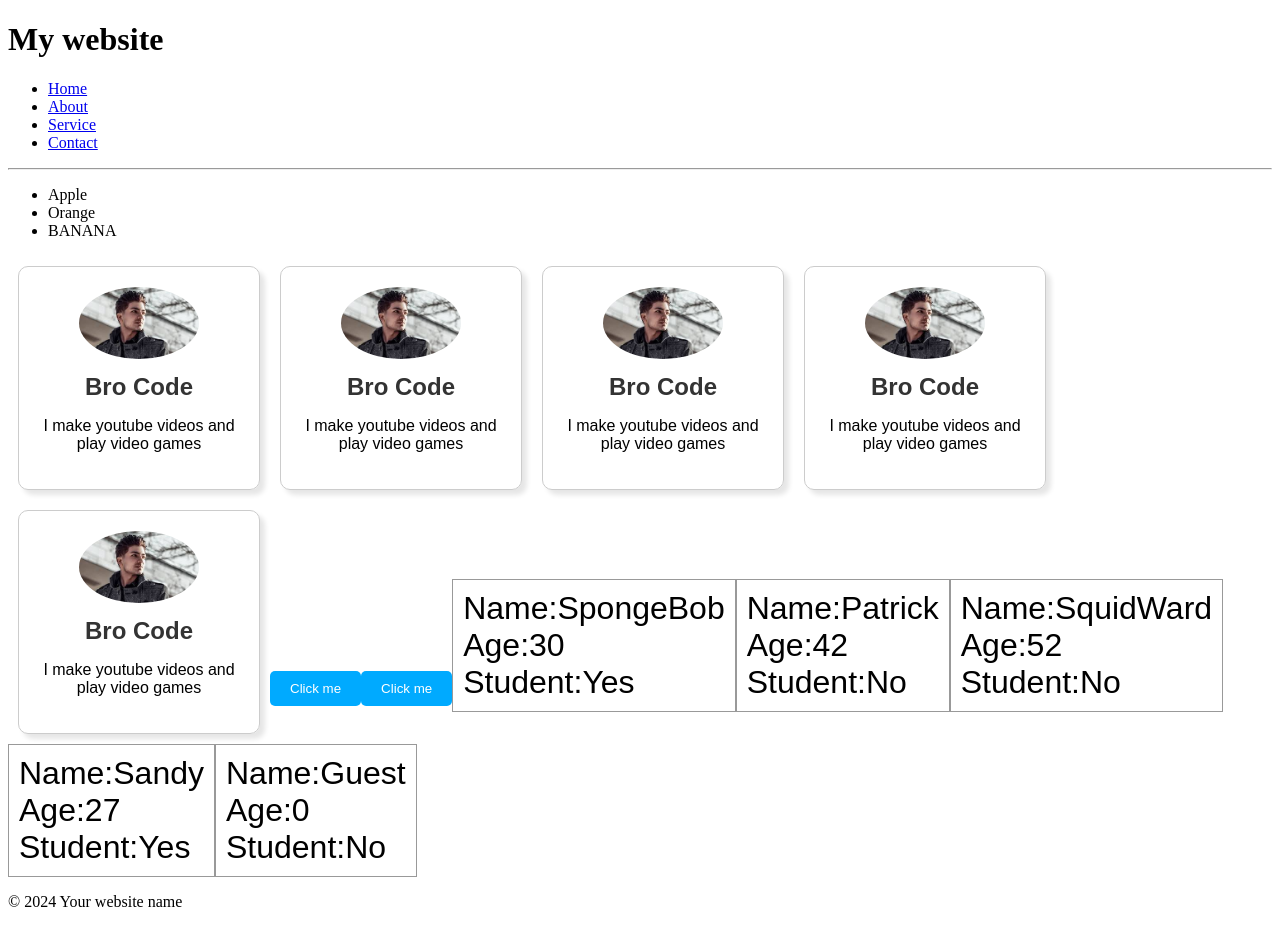
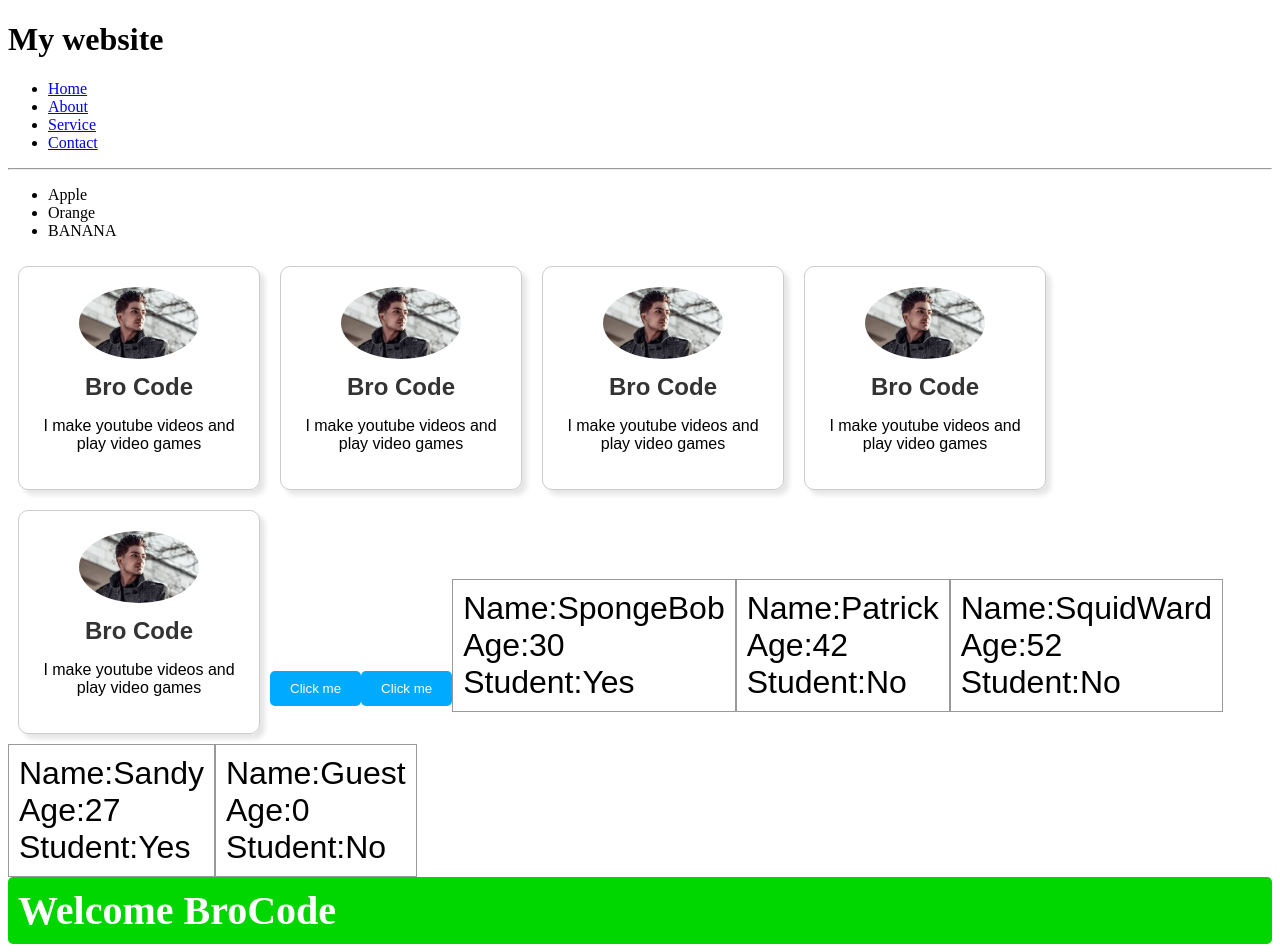
Before and after one commit to andremugabo/ReactTutorial_1, a React (Vite) app in the folder myreactApp/: page / in a window 1280 px wide. Shown: the top 952 px of the page. Before the commit the page ends 927 px from the top, so only its background shows below. Built offline with nearby package versions, Linux system fonts and the light colour scheme.

Commit message:
conditional rendering

```diff
--- a/myreactApp/src/App.jsx
+++ b/myreactApp/src/App.jsx
@@ -5,6 +5,7 @@
 import Button from "./Button/Button.jsx";
 import ButtonInlineStyle from "./ButtonInlineStyle.jsx";
 import Student from "./Student.jsx";
+import UserGreeting from "./UserGreeting.jsx";
 function App() {
   return (
     <>
@@ -22,6 +23,7 @@
       <Student name="SquidWard" age={52} isStudent={false} />
       <Student name="Sandy" age={27} isStudent={true} />
       <Student />
+      <UserGreeting isLoggedIn={true} userName="BroCode" />
       <Footer />
     </>
   );
--- /dev/null
+++ b/myreactApp/src/UserGreeting.jsx
@@ -0,0 +1,38 @@
+// Conditional rendering = allows you to control what gets rendered
+//                          in your application based on certain conditions
+//                          (show, hide, or change components)
+import propTypes from "prop-types";
+function UserGreeting(props) {
+  // using if statement N 1
+  //   if (props.isLoggedIn) {
+  //     return <h2>Welcome {props.userName}</h2>;
+  //   } else {
+  //     return <h2>Please log in to continue</h2>;
+  //   }
+  // using ternary operator N 2
+  // by creating constant N 3
+  const welcomeMessage = (
+    <h2 className="welcome-message">Welcome {props.userName} </h2>
+  );
+  const loginPrompt = (
+    <h2 className="login-prompt">Please log in to continue</h2>
+  );
+  //   return props.isLoggedIn ? (
+  //     <h2 className="welcome-message">Welcome {props.userName} </h2>
+  //   ) : (
+  //     <h2 className="login-prompt">Please log in to continue</h2>
+  //   );
+
+  return props.isLoggedIn ? welcomeMessage : loginPrompt;
+}
+UserGreeting.propTypes = {
+  isLoggedIn: propTypes.bool,
+  userName: propTypes.string,
+};
+
+UserGreeting.defaultProps = {
+  isLoggedIn: false,
+  userName: "Guest",
+};
+
+export default UserGreeting;
--- a/myreactApp/src/index.css
+++ b/myreactApp/src/index.css
@@ -50,3 +50,19 @@
 .student p{
   margin: 0;
 }
+.welcome-message{
+  font-size: 2.5em;
+  background-color: hsl(120,100%,42%);
+  color: white;
+  padding: 10px;
+  border-radius: 5px;
+  margin: 0;
+}
+.login-prompt{
+  font-size: 2.5em;
+  background-color: hsl(0, 100%, 42%);
+  color: white;
+  padding: 10px;
+  border-radius: 5px;
+  margin: 0;
+}
```
